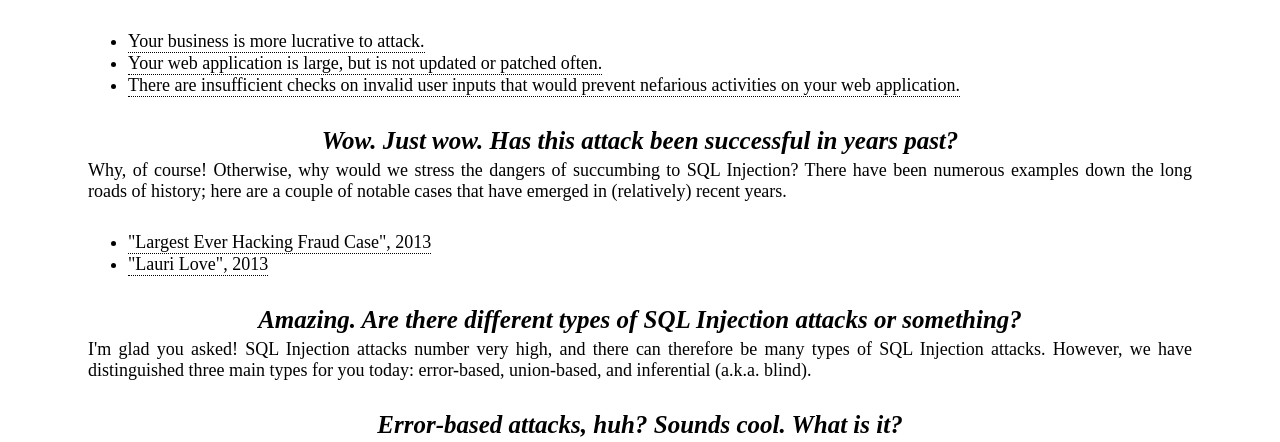
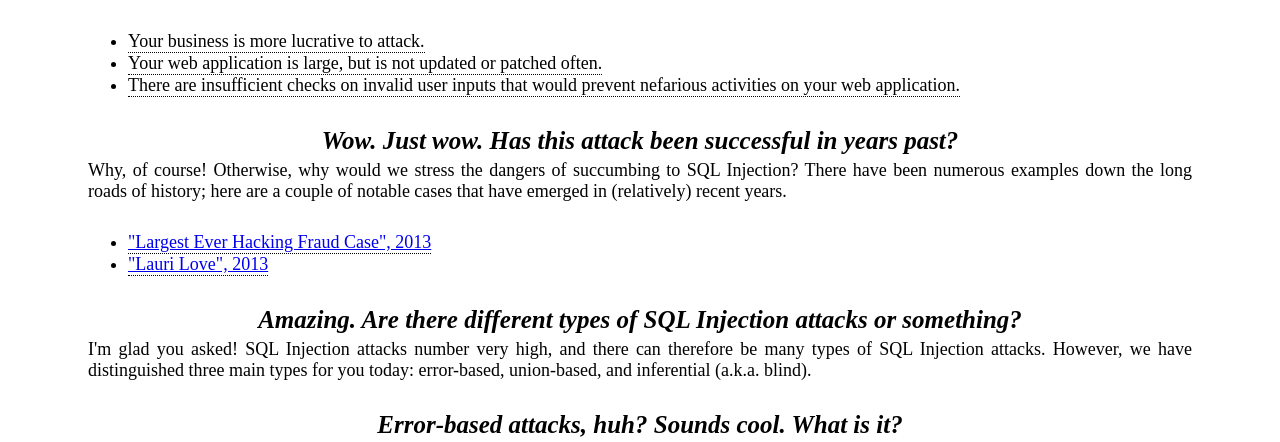
Before and after one commit to huiminwu/sql-injection, a Flask app: page / in a window 1280 px wide. Shown: the part 1000-1442 px from the top of the page. Run offline with Flask 2, Linux system fonts and the light colour scheme.

Commit message:
added infotip past examples

```diff
--- a/le_last_deliverable/templates/login.html
+++ b/le_last_deliverable/templates/login.html
@@ -205,14 +205,14 @@
     </p><ul class="answer-list">
         <li id="past-1">
             <div class="tooltip">
-                "Largest Ever Hacking Fraud Case", 2013
-                <span class="tooltiptext">info here</span>
+                <a href="https://www.bbc.com/news/technology-23448639">"Largest Ever Hacking Fraud Case", 2013</a>
+                <span class="tooltiptext">Five men in Russia and Ukraine have been charged with running a hacking operation that allegedly stole more than 160 million credit and debit card numbers from a number of major US companies over a period of seven years.</span>
             </div>
         </li>
         <li id="past-2">
             <div class="tooltip">
-                "Lauri Love", 2013
-                <span class="tooltiptext">info here</span>
+                <a href="https://arstechnica.com/information-technology/2015/07/uk-man-accused-of-hacking-spree-on-us-government-is-arrested-again/">"Lauri Love", 2013</a>
+                <span class="tooltiptext">Lauri Love was arrested in October 2013 on charges he and associates hacked into networks operated by the US Army, the US Missile Defense Agency, NASA, the Environmental Protection Agency, and other US government agencies.</span>
             </div>
         </li>
     </ul>
```
